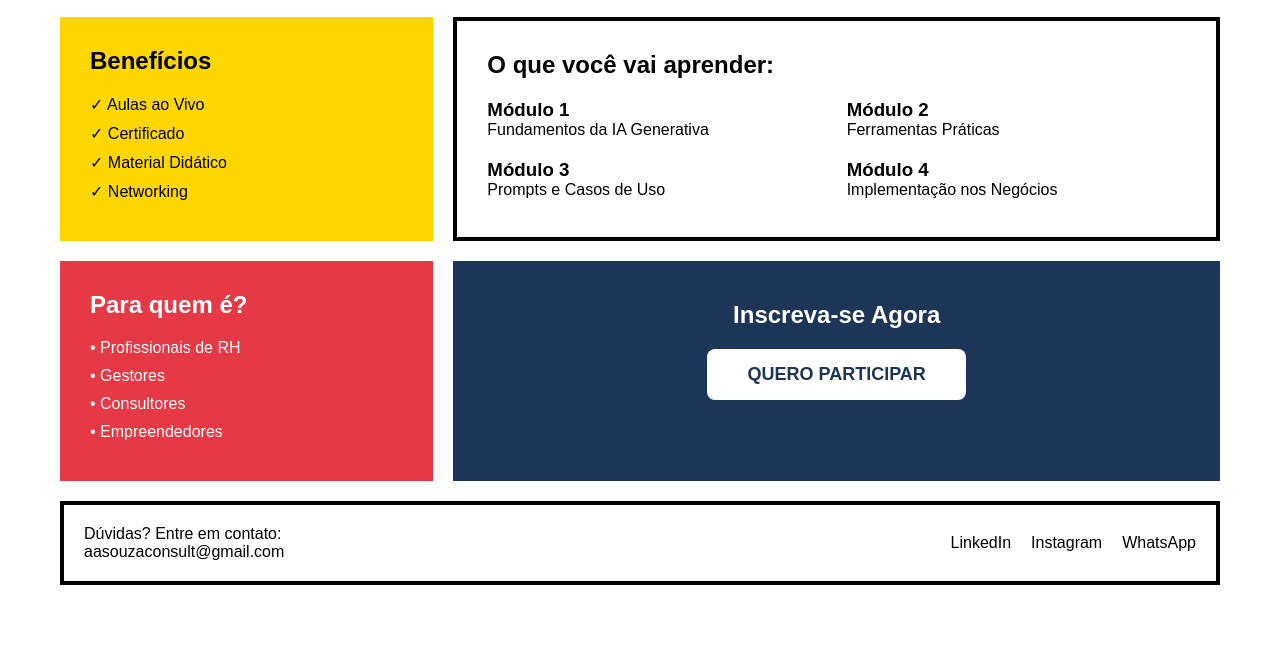
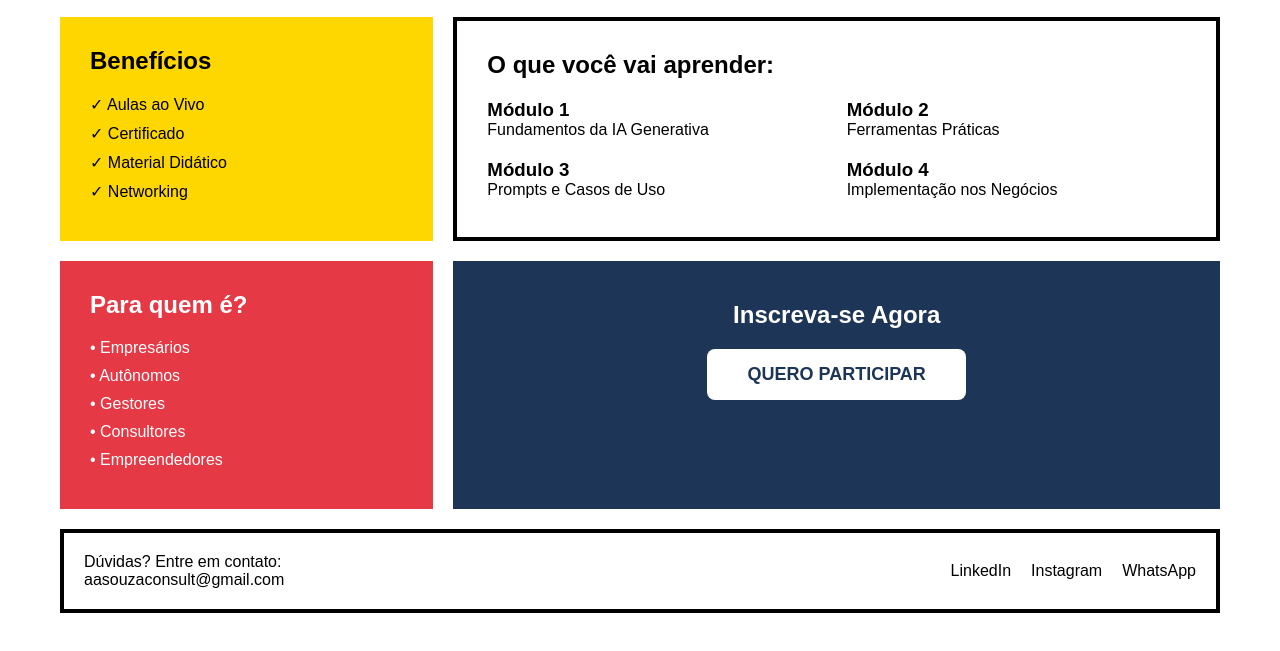
Before and after one commit to aasouzaconsult/IA-Generativa-para-Negocio, a plain HTML site: page index.html in a window 1280 px wide. Shown: the part 177-828 px from the top of the page. Before the commit the page ends 802 px from the top, so only its background shows below. Drawn offline with Linux system fonts and the light colour scheme.

Commit message:
index.html

```diff
--- a/index.html
+++ b/index.html
@@ -171,10 +171,12 @@
             <div class="audience">
                 <h2 style="margin-bottom: 20px;">Para quem é?</h2>
                 <ul>
-                    <li>• Profissionais de RH</li>
+                    <li>• Empresários</li>
+                    <li>• Autônomos</li>
                     <li>• Gestores</li>
                     <li>• Consultores</li>
                     <li>• Empreendedores</li>
+
                 </ul>
             </div>
 
```
